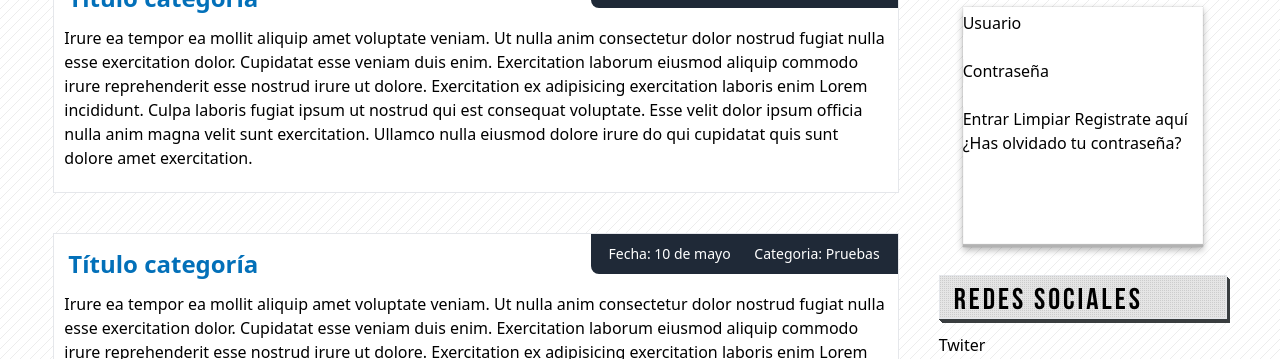
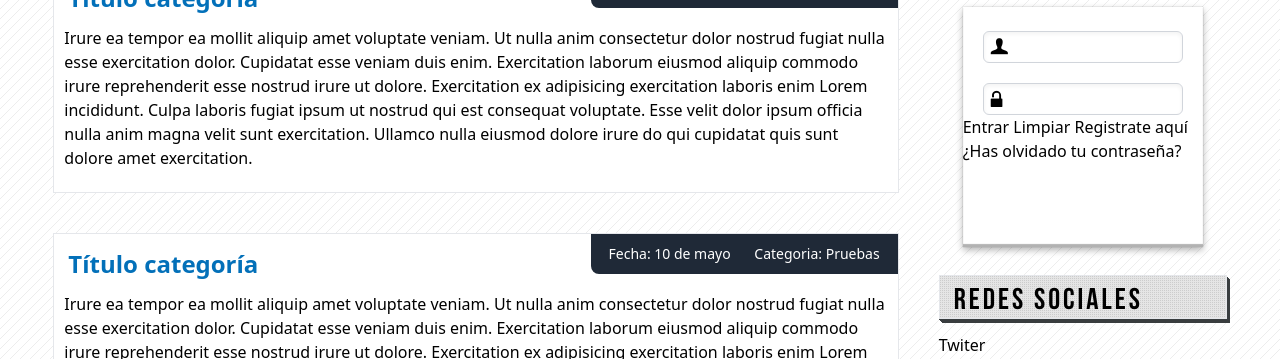
Before and after one commit to mundoenrique/tailwind-victor-robles, a website: page 01-web-tailwind/index.html in a window 1280 px wide. Shown: the part 741-1100 px from the top of the page. Drawn offline with Linux system fonts and the light colour scheme.

Commit message:
Inputs del formulario

```diff
--- a/01-web-tailwind/index.html
+++ b/01-web-tailwind/index.html
@@ -108,10 +108,10 @@
         <h3 class="aside-header">Login</h3>
         <div id="login" class="aside-box">
           <form>
-            <lable for="email">Usuario</lable>
-            <input type="email" id="email" />
-            <lable for="password">Contraseña</lable>
-            <input type="password" id="password" />
+            <lable for="email" class="login-icon">U</lable>
+            <input type="email" id="email" class="login-input" />
+            <lable for="password" class="login-icon text-xl ml-7 mt-6">w</lable>
+            <input type="password" id="password" class="login-input" />
             <input type="submit" value="Entrar" />
             <input type="reset" value="Limpiar" />
             <a href="javascript:">Registrate aquí</a>
--- a/01-web-tailwind/src/styles.css
+++ b/01-web-tailwind/src/styles.css
@@ -120,4 +120,12 @@
   .aside-box {
     @apply w-10/12 h-60 mt-5 mb-7 mx-auto pt-1 bg-white shadow-box;
   }
+
+  .login-icon {
+    @apply symbol text-center absolute ml-7 mt-1 h-8;
+  }
+
+  .login-input {
+    @apply block mx-auto mt-5 w-10/12 h-8 border border-gray-300 shadow-inner pl-7 rounded-md text-gray-500 transition duration-300 outline-none focus:outline-none focus:text-gray-600;
+  }
 }
```
Also changed, not shown: 01-web-tailwind/css/styles.css.
